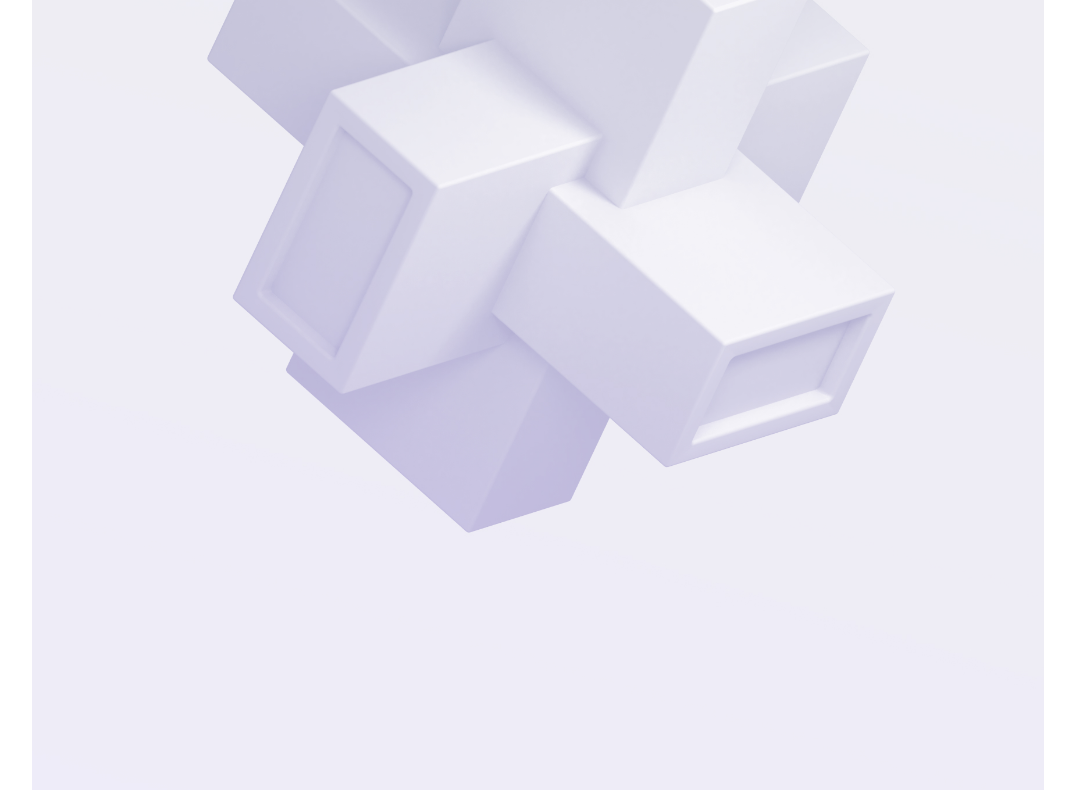
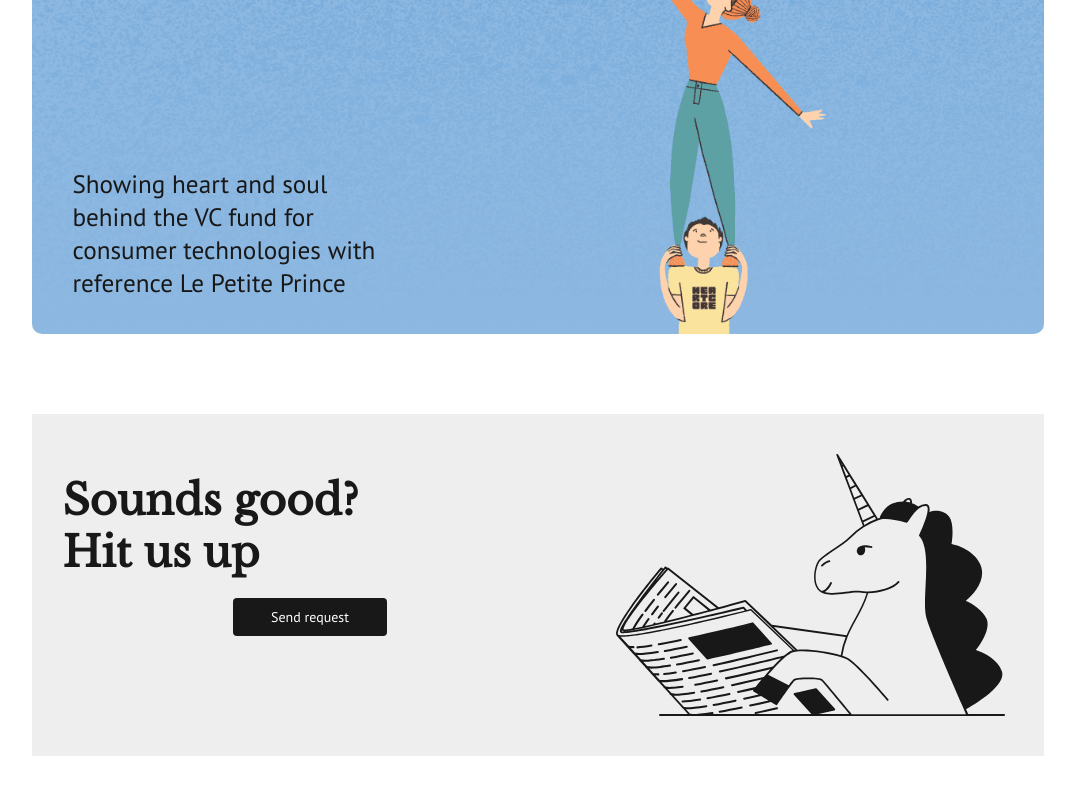
Before and after one commit to bertrandclech/MyUnicorn, a plain HTML site: page index.html in a window 1280 px wide. Shown: the part 1403-2193 px from the top of the page, without its empty margins (102-1177 px from the left). Drawn offline with nearby package versions, Linux system fonts and the light colour scheme.

Commit message:
dernière mise à jour

```diff
--- a/css/mobile.css
+++ b/css/mobile.css
@@ -77,6 +77,7 @@ header section div p {
     width: 100%;
     border-radius: 4px;
     border: 2px solid var(--black);
+    padding: 10px 0;
 }
 
 .buttonBlack {
@@ -85,46 +86,39 @@ header section div p {
     border-radius: 4px;
     background-color: var(--black);
     color: var(--white);
+    width: 80%;
+    margin: auto;
+    padding: 10px 0;
 }
 
-#imageSmaller {
+.imageSmaller {
     width: 90%;
     margin: auto;
+    padding: 20px 0;
 }
 
-/*
-main section {
-    display: inline-block;
-    position: relative;
+main section p {
+    text-align: left;
 }
-*/
-/*
-main section img {
-    position: relative;
-}
-*/
-/*
-main section p {
-    width: 40%;
-    position: absolute;
 
-
-}
-*/
 main section div h2 {
     font-family: 'Libre Baskerville';
     font-size: 1.5rem;
-    margin: 0;
+    margin: 40px 0 20px 10px;
     text-align: left;
-    width: 50%;
+    width: 60%;
 }
 
 main section a {
     text-decoration: none; /* supprime le soulignement */
 }
 
-main section:nth-child(3) {
+main section:nth-child(3),
+main section:last-child {
     background-color: var(--gray);
+    margin-top: 80px;
+    margin-bottom: 40px;
+    padding: 20px;
 }
 
 /* footer part */
@@ -135,11 +129,11 @@ footer {
     place-items: center;
 }
 .icon {
-    border: 2px solid var(--gray-light);
-    padding: 25px 42px;
+    border: 1px solid var(--gray);
+    padding: 20px 42px;
 }
 
-@media (min-width: 1250px) {
+@media (min-width: 1200px) {
 
     .mobile {
         display:  none; /* no diplay of the burger icon for computers */
@@ -164,14 +158,66 @@ footer {
     }
 
     footer {
-        display: inline;
-    /*    text-align: right; */
+        display: flex;
+        justify-content: right;
+    }
 
-    }
     .icon {
         border: none;
         padding: 10px 10px;
     }
+    .logo {
+        width: 40px;
+    }
 
+    header section h1 {
+        font-size: 4rem;
+    }
+    .imageWhite {
+        width: 40%;
+        bottom: 100px;
+    }
 
+    .imageSmaller {
+        width: 40%;
+        margin: auto;
+    }
+
+    .card .computer {
+        display: flex;
+        justify-content: space-between;
+     /*   place-items: center; */
+    }
+    main section div h2 {
+        font-family: 'Libre Baskerville';
+        font-size: 3rem;
+        margin: 40px 0 20px 10px;
+        text-align: left;
+        width: 60%;
+    }
+    .buttonBlack {
+        width: 30%;
+        margin: auto;
+        padding: 10px 0;
+    }
+
+    main section {
+        position: relative;
+    }
+
+    .card1 {
+        bottom: 100px;
+    }
+
+    .card2 .card4 {
+        top: 100px;
+    }
+
+    main section p {
+        position: absolute;
+        bottom: 10px;
+        left: 40px;
+        font-size:1.8rem;
+        width: 30%;
+    }
 }
--- a/index.html
+++ b/index.html
@@ -34,31 +34,40 @@
         </section>
     </header>
     <main class="container">
-        <section class="card">
-            <img class="imageRounded" src="images/projects/project_mobile_1.jpg" alt="A kumiko image">
+        <section class="card card1">
+            <img class="imageRounded mobile" src="images/projects/project_mobile_1.jpg" alt="A kumiko image">
+            <img class="imageRounded computer" src="images/projects/project_1.png" alt="A kumiko image">
             <p>Branding for a fintech compagny basedd on Japanese technique Kumiko highlighting the flexibility and craftmenship of CMA</p>
         </section>
-        <section class="card">
-            <img class="imageRounded" src="images/projects/project_mobile_3.jpg" alt="Two people in front of a nightsky full of stars image">
+        <section class="card card2">
+            <img class="imageRounded mobile" src="images/projects/project_mobile_3.jpg" alt="Two people in front of a nightsky full of stars image">
+            <img class="imageRounded computer" src="images/projects/project_3.png" alt="Two people in front of a nightsky full of stars image">
+
             <p>Showing heart and soul behind the VC fund for consumer technologies with reference Le Petite Prince</p>
-            <a href="#" class=buttonTranparent>Read them all</a>
+            <a href="#" class="buttonTranparent mobile">Read them all</a>
         </section>
-        <section class="card">
-            <img src="images/unicorn-news-paper.svg" alt="A unicorn readin g a newspaper image" id="imageSmaller">
+        <section class="card mobile">
+            <img src="images/unicorn-news-paper.svg" alt="A unicorn readin g a newspaper image" class="imageSmaller">
             <div>
-                <h2>Sounds good?</h2>
-                <h2>Hit us up</h2>
+                <h2>Sounds good? Hit us up</h2>
                 <a href="#" class="buttonBlack">Send request</a>
             </div>
         </section>
+        <section class="card computer card4">
+            <div>
+                <h2>Sounds good? Hit us up</h2>
+                <a href="#" class="buttonBlack">Send request</a>
+            </div>
+            <img src="images/unicorn-news-paper.svg" alt="A unicorn readin g a newspaper image" class="imageSmaller">
+        </section>
     </main>
     <footer class="container">
-        <img src="images/icons/facebook.svg" alt="Facebook's icon" class="icon">
-        <img src="images/icons/linkedin.svg" alt="Linkedin's icon"class="icon">
-        <img src="images/icons/twitter.svg" alt="Twitter's icon"class="icon">
-        <img src="images/icons/instagram.svg" alt="Instagram's icon"class="icon">
-        <img src="images/icons/github.svg" alt="Github's icon"class="icon">
-        <img src="images/icons/google.svg" alt="Google's icon"class="icon">
+        <a href="#"><img src="images/icons/facebook.svg" alt="Facebook's icon" class="icon"></a>
+        <a href="#"><img src="images/icons/linkedin.svg" alt="Linkedin's icon"class="icon"></a>
+        <a href="#"><img src="images/icons/twitter.svg" alt="Twitter's icon"class="icon"></a>
+        <a href="#"><img src="images/icons/instagram.svg" alt="Instagram's icon"class="icon"></a>
+        <a href="#"><img src="images/icons/github.svg" alt="Github's icon"class="icon"></a>
+        <a href="#"><img src="images/icons/google.svg" alt="Google's icon"class="icon"></a>
     </footer>
 </body>
 </html>
```
